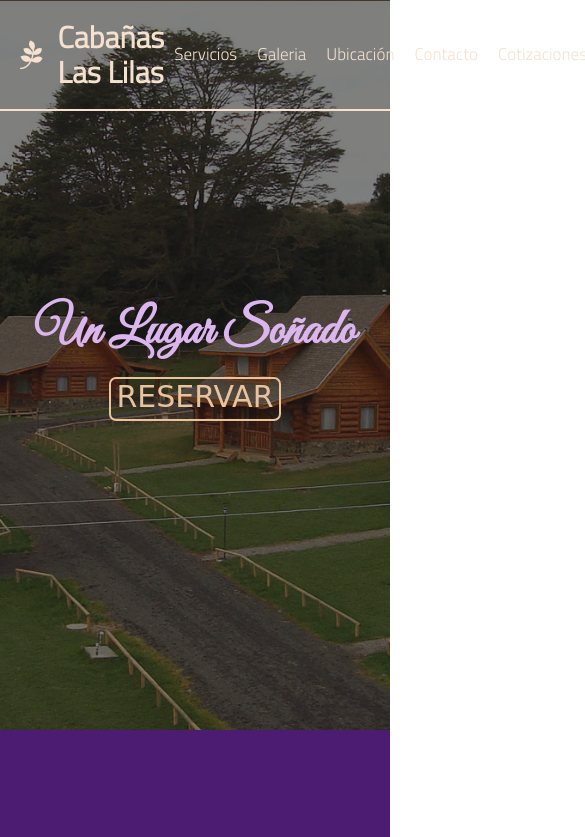
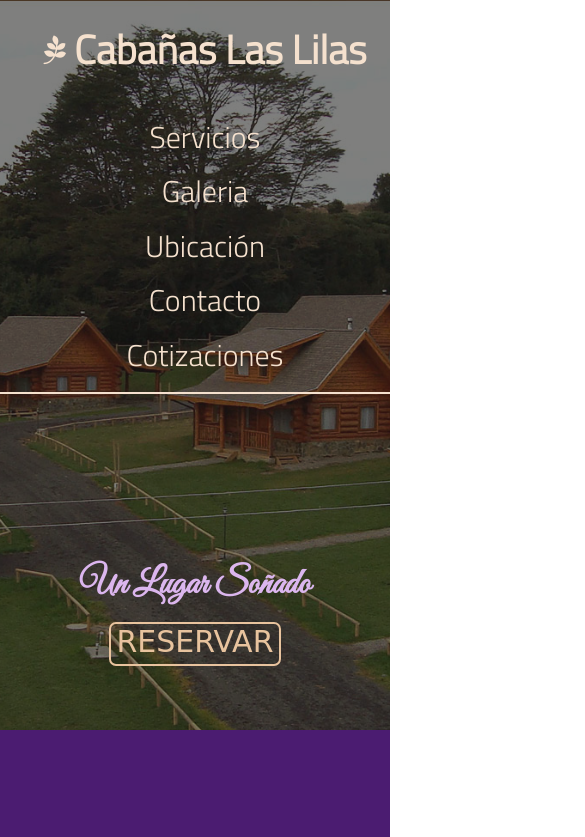
Before and after one commit to tebalv/proyectocabania, a plain HTML site: page index.html in a window 390 px wide. Shown: the top 837 px of the page, 585 px wide, since content can reach past the window. Drawn offline with Linux system fonts and the light colour scheme; no server answers; a web font is replaced by a local one.

Commit message:
se corrigió para que el menú fuera responsive

```diff
--- a/estilo.css
+++ b/estilo.css
@@ -18,7 +18,6 @@ html {
     scroll-margin-top: 6ex;
 }
 
-
 *,
 *::before,
 * ::after {
@@ -35,7 +34,7 @@ html {
     color: var(--crudo);
     text-decoration: none;
     font-family: var(--fuentePrincipal);
-  padding: 1rem;
+    /* padding: 1rem; */
 }
 
 .enlace:hover {
@@ -44,6 +43,86 @@ html {
     cursor: pointer;
     font-weight: bold;
 }
+
+/****************************/
+
+.navbar-links {
+    list-style: none;
+    display: flex;
+}
+
+.navbar-links li {
+    margin: 10px;
+}
+
+.navbar-links a {
+    text-decoration: none;
+    color: var(--crudo);
+}
+
+/* Estilos para pantallas pequeñas (menú hamburguesa) */
+@media screen and (max-width: 768px) {
+    html {
+        min-width: 375px;
+    }
+    .lilas h1 {
+        display: flex;
+        align-items: center;
+        padding-left: 8px;
+        font-size: 4rem;
+    }
+    .barra {
+        display: flex;
+        flex-direction: column;
+        justify-content: space-between;
+        align-items: center;
+        border-bottom: 0.2rem solid var(--crudo);
+    }
+
+    .navbar-links {
+        display: flex;
+        flex-direction: column;
+        align-items: center;
+    }
+    .navbar-links a {
+        color: var(--crudo);
+        font-size: 3rem;
+    }
+
+    .navbar-links.show {
+        display: flex;
+        flex-direction: column;
+        width: 100%;
+        height: 240px;
+        padding: 30px;
+    }
+
+    .navbar-toggle {
+        display: inline-block;
+        margin-top: 4px;
+        cursor: pointer;
+    }
+
+    .navbar-toggle span {
+        display: block;
+        height: 3px;
+        width: 25px;
+        background-color: #ffffff;
+        margin-bottom: 5px;
+    }
+
+    .eslo h2 {
+        margin-top: 16px;
+        font-size: 3.6rem;
+        color: var(--moradoClaro);
+        font-family: var(--fuenteCursiva);
+        text-align: center;
+        margin-bottom: 20px;
+    }
+
+}
+
+/*****************************/
 
 .header {
     background-image: url(img/header.jpg);
@@ -199,8 +278,6 @@ button[type="submit"]:hover {
     background-color: #dbb6ee;
 }
 
-
-
 /*
     sección de servicios
 */
@@ -302,7 +379,7 @@ sección de galería de imágenes
   height: 380px;
   overflow: hidden;
   border-radius: 6px;
-    box-shadow: 0px 10px 15px rgba(0, 0, 0, 0.50);
+  box-shadow: 0px 10px 15px rgba(0, 0, 0, 0.5);
   cursor: pointer;
 }
 .container-galery .figure1 img {
@@ -356,7 +433,7 @@ sección de galería de imágenes
   width: 500px;
   overflow: hidden;
   border-radius: 6px;
-    box-shadow: 0px 10px 15px rgba(0, 0, 0, 0.50);
+  box-shadow: 0px 10px 15px rgba(0, 0, 0, 0.5);
   cursor: pointer;
 }
 .container-galery .figure2 img {
@@ -411,7 +488,7 @@ sección de galería de imágenes
   width: 500px;
   overflow: hidden;
   border-radius: 6px;
-    box-shadow: 0px 10px 15px rgba(0, 0, 0, 0.50);
+  box-shadow: 0px 10px 15px rgba(0, 0, 0, 0.5);
   cursor: pointer;
 }
 .container-galery .figure3 img {
@@ -466,7 +543,7 @@ sección de galería de imágenes
   width: 500px;
   overflow: hidden;
   border-radius: 6px;
-    box-shadow: 0px 10px 15px rgba(0, 0, 0, 0.50);
+  box-shadow: 0px 10px 15px rgba(0, 0, 0, 0.5);
   cursor: pointer;
 }
 .container-galery .figure4 img {
@@ -521,7 +598,7 @@ sección de galería de imágenes
   width: 500px;
   overflow: hidden;
   border-radius: 6px;
-    box-shadow: 0px 10px 15px rgba(0, 0, 0, 0.50);
+  box-shadow: 0px 10px 15px rgba(0, 0, 0, 0.5);
   cursor: pointer;
 }
 .container-galery .figure5 img {
@@ -576,7 +653,7 @@ sección de galería de imágenes
   width: 500px;
   overflow: hidden;
   border-radius: 6px;
-    box-shadow: 0px 10px 15px rgba(0, 0, 0, 0.50);
+  box-shadow: 0px 10px 15px rgba(0, 0, 0, 0.5);
   cursor: pointer;
 }
 .container-galery .figure6 img {
@@ -657,8 +734,6 @@ sección ubicación
     height: 350px;
 }*/
 
-
-
 /*
 sección contacto
 */
@@ -671,14 +746,14 @@ sección contacto
   text-align: center;
 }
 
-.dataBank{
+.dataBank {
   background-color: #dbb6ee;
   color: #240d36;
   font-family: var(--fuentePrincipal);
   font-size: 2rem;
   padding: 2rem;
 }
-.titulo-cotizaciones{
+.titulo-cotizaciones {
   margin-bottom: 7rem;
   text-align: center;
 }
--- a/index.html
+++ b/index.html
@@ -23,16 +23,18 @@
                 <h1 class="titulo">Cabañas Las Lilas</h1>
             </div>
             <nav class="navegacion">
-                <a class="enlace" href="#servicios">Servicios</a>
-                <a class="enlace" href="#galery">Galeria</a>
-                <a class="enlace" href="#ubication">Ubicación</a>
-                <a class="enlace" href="#contact">Contacto</a>
-                <a class="enlace" href="cotizaciones.html">Cotizaciones</a>
+                <ul class="navbar-links">
+                    <li><a class="enlace" href="#servicios">Servicios</a></li>
+                    <li><a class="enlace" href="#galery">Galeria</a></li>
+                    <li><a class="enlace" href="#ubication">Ubicación</a></li>
+                    <li><a class="enlace" href="#contact">Contacto</a></li>
+                    <li><a class="enlace" href="cotizaciones.html">Cotizaciones</a></li>
+                </ul>
             </nav>
         </div>
-        <h2 class="eslogan">Un Lugar Soñado</h2>
         <div class="eslo">
-        <a class="btnReservar" href="">RESERVAR</a>
+            <h2 class="eslogan">Un Lugar Soñado</h2>
+            <a class="btnReservar" href="">RESERVAR</a>
         </div>
     </header>
 </head>
```
Lines whose indentation alone changed are shown as unchanged.
